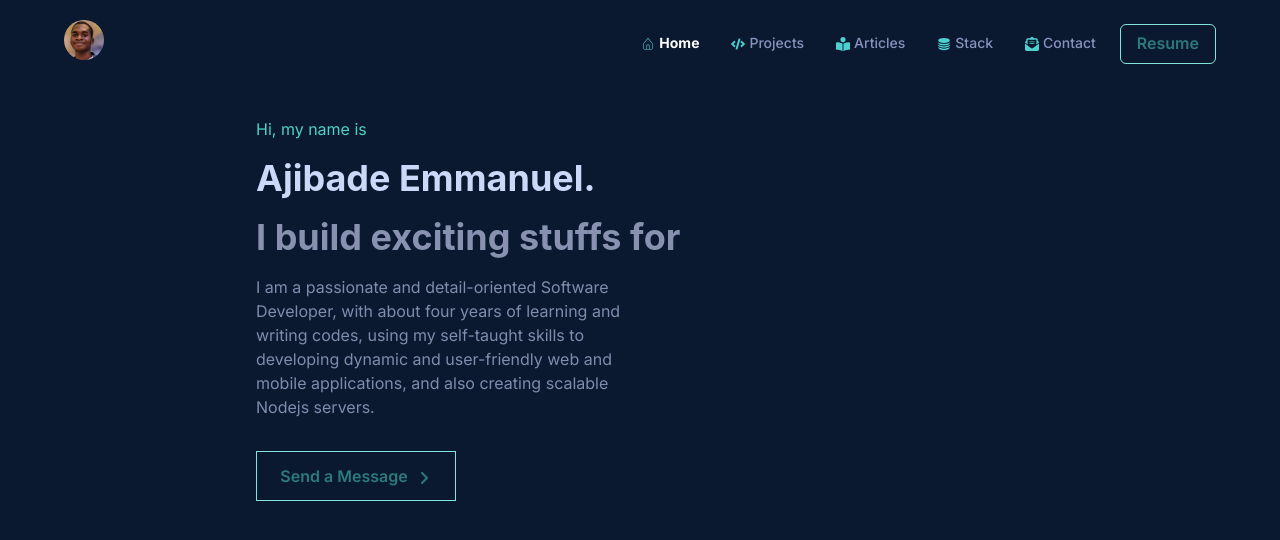
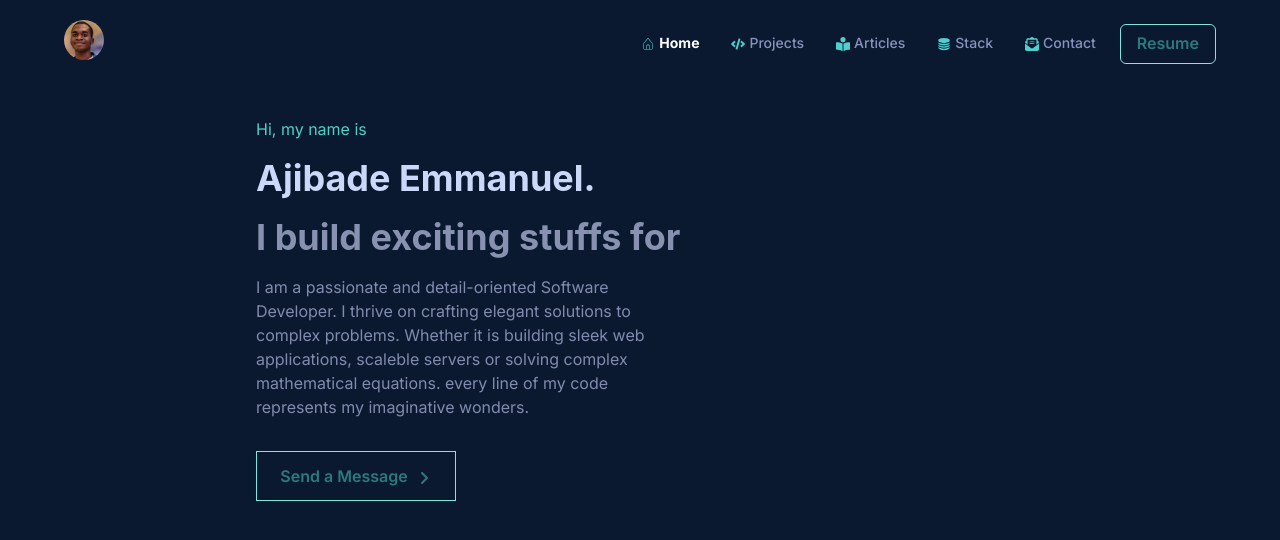
Before and after one commit to Ajyupdate/portfolio, a Next.js app: page / in a window 1280 px wide. Shown: the top 540 px of the page. Built offline with nearby package versions, Linux system fonts and the light colour scheme.

Commit message:
content edit

```diff
--- a/src/app/contact/page.tsx
+++ b/src/app/contact/page.tsx
@@ -1,7 +1,19 @@
 "use client";
+import { AnimatePresence, motion } from "framer-motion";
 
 import Contact from "@/module/contact/Views";
 
 export default function Page() {
-  return <Contact />;
+  return (
+    <AnimatePresence>
+      <motion.div
+        initial={{ opacity: 0, y: 15 }}
+        animate={{ opacity: 5, y: 0 }}
+        exit={{ opacity: 0, y: 15 }}
+        transition={{ delay: 0.25, duration: 0.5 }}
+      >
+        <Contact />
+      </motion.div>
+    </AnimatePresence>
+  );
 }
--- a/src/app/layout.tsx
+++ b/src/app/layout.tsx
@@ -7,8 +7,8 @@ import { Providers } from "./providers";
 const inter = Inter({ subsets: ["latin"] });
 
 export const metadata: Metadata = {
-  title: "Create Next App",
-  description: "Generated by create next app",
+  title: "Ajibade Emmanuel",
+  description: "Ajibade Emmanuel. Software Engineer",
 };
 
 export default function RootLayout({
--- a/src/module/contact/Views.tsx
+++ b/src/module/contact/Views.tsx
@@ -1,4 +1,5 @@
 import { Box, Flex, Heading, Text } from "@chakra-ui/react";
+import { AnimatePresence, motion } from "framer-motion";
 import { useState } from "react";
 import facebook from "../../../public/WhatsApp Image 2024-02-06 at 9.20.08 PM.jpeg";
 import github from "../../../public/github.jpeg";
@@ -92,7 +93,16 @@ export default function Contact() {
         </Flex>
         {activeTab === "tab1" && (
           <div>
-            <SocialsCard socails={socials} />
+            <AnimatePresence>
+              <motion.div
+                initial={{ opacity: 0, y: 15 }}
+                animate={{ opacity: 5, y: 0 }}
+                exit={{ opacity: 0, y: 15 }}
+                transition={{ delay: 0.25, duration: 0.5 }}
+              >
+                <SocialsCard socails={socials} />
+              </motion.div>
+            </AnimatePresence>
           </div>
         )}
         {activeTab === "tab2" && (
@@ -100,7 +110,16 @@ export default function Contact() {
             <Text fontSize="large" color={"white"}>
               Send me a mail
             </Text>{" "}
-            <ContactForm />
+            <AnimatePresence>
+              <motion.div
+                initial={{ opacity: 0, y: 15 }}
+                animate={{ opacity: 5, y: 0 }}
+                exit={{ opacity: 0, y: 15 }}
+                transition={{ delay: 0.25, duration: 0.5 }}
+              >
+                <ContactForm />
+              </motion.div>
+            </AnimatePresence>
           </div>
         )}
       </Box>
--- a/src/module/homePage/Views.tsx
+++ b/src/module/homePage/Views.tsx
@@ -1,4 +1,12 @@
-import { Box, Button, HStack, Heading, Stack, Text } from "@chakra-ui/react";
+import {
+  Box,
+  Button,
+  HStack,
+  Heading,
+  Link,
+  Stack,
+  Text,
+} from "@chakra-ui/react";
 import { motion } from "framer-motion";
 import { useState } from "react";
 import { FaAngleRight } from "react-icons/fa6";
@@ -40,10 +48,11 @@ export default function HomePage() {
             ))}
           </Heading>
           <Text color={"#828BAD"} maxW={400}>
-            I am a passionate and detail-oriented Software Developer, with about
-            four years of learning and writing codes, using my self-taught
-            skills to developing dynamic and user-friendly web and mobile
-            applications, and also creating scalable Nodejs servers.
+            I am a passionate and detail-oriented Software Developer. I thrive
+            on crafting elegant solutions to complex problems. Whether it is
+            building sleek web applications, scaleble servers or solving complex
+            mathematical equations. every line of my code represents my
+            imaginative wonders.
           </Text>{" "}
           <Button
             mt={4}
@@ -55,12 +64,14 @@ export default function HomePage() {
             variant="outline"
             maxW="200px"
           >
+            <Link href="/contact">
               <HStack>
                 <Text>Send a Message</Text>
                 <Text mt={1}>
                   <FaAngleRight />
                 </Text>
               </HStack>
+            </Link>
           </Button>
         </Stack>
       </Box>
--- a/src/module/projects/components/ProjectCard.tsx
+++ b/src/module/projects/components/ProjectCard.tsx
@@ -7,7 +7,7 @@ import {
   Text,
   VStack,
 } from "@chakra-ui/react";
-import { motion } from "framer-motion";
+import { motion, useScroll } from "framer-motion";
 import Image, { StaticImageData } from "next/image";
 interface iProjectProps {
   projects: iProjectProperties[];
@@ -43,6 +43,7 @@ const images = {
   },
 };
 export default function ProjectCard({ projects }: iProjectProps) {
+  const { scrollYProgress } = useScroll();
   return (
     <Box
       as={motion.div}
```
Lines whose indentation alone changed are shown as unchanged.
